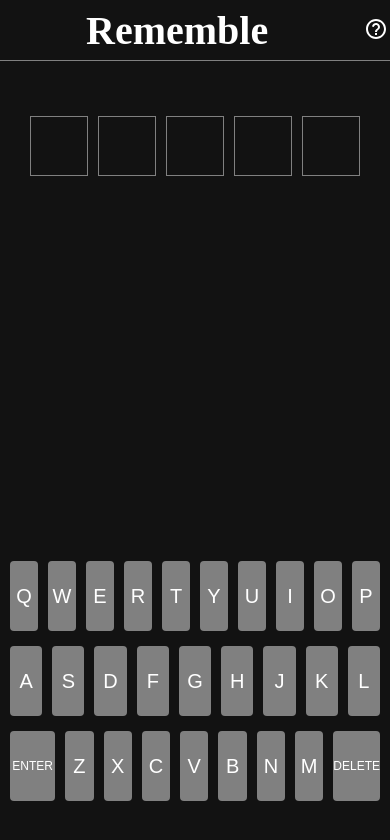
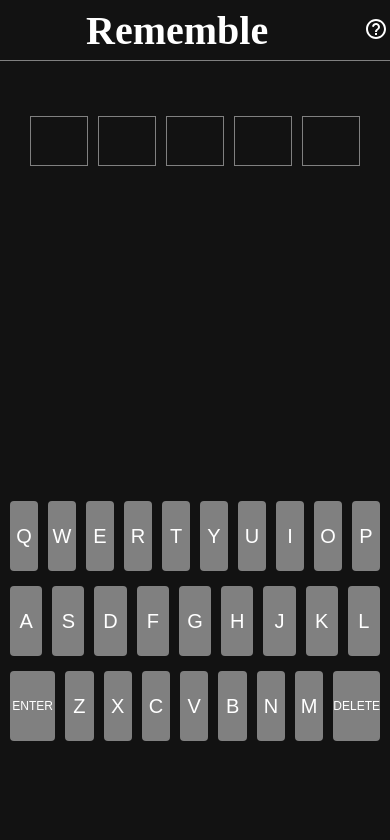
Before and after one commit to Azarul100/Rememble, a React (Create React App) app: page / in a window 390 px wide. Shown: the top 840 px of the page. Built offline with nearby package versions, Linux system fonts and the light colour scheme.

Commit message:
fixing layout

```diff
--- a/src/App.css
+++ b/src/App.css
@@ -282,10 +282,10 @@ h3{
     font-size: 20px;
   }
 
-  /* .board
+  .board
   {
-    width: 70%;
-  } */
+    height: 55%;
+  }
  }
 
  @media (max-width: 460px) {
@@ -296,12 +296,18 @@ h3{
   .board
   {
     width: 350px;
+    height: 50%;
   }
  }
 
  @media (max-width: 360px) {
   .board {
-    width: 75%;
+    width: 85%;
+    height: 40%;
+  }
+
+  .letter{
+    font-size: 25px;
   }
  }
 
```
